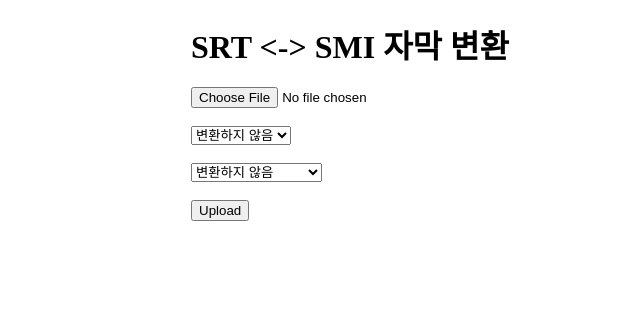
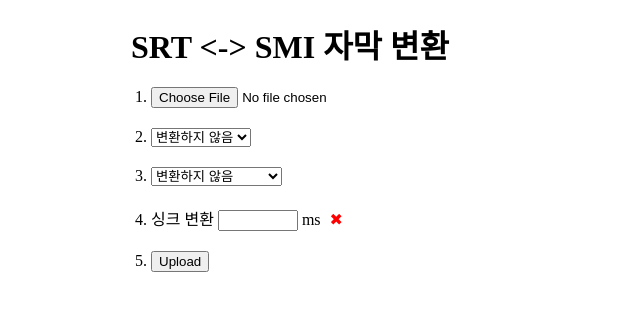
Before and after one commit to geon-park/SubtitleConverter, a Django app: page / in a window 1280 px wide. Shown: the top 311 px of the page, without its empty margins (209-849 px from the left). Run offline with Django 3.2, Linux system fonts and the light colour scheme.

Commit message:
added UI for modifying subtitle

```diff
--- a/converter/static/css/style.css
+++ b/converter/static/css/style.css
@@ -4,11 +4,20 @@ h1 a { /*text-decoration:none; color:#000;*/ }
 h3 { text-align:center }
 form { margin:20px 0; padding:0; }
 ol { margin:0; padding:0 0 0 20px; }
-li { margin-bottom:10px; }
-.ad { padding:20px 0 10px 0; }
+li{ margin: 20px 0; }
+
 
 #container { margin:0 auto 0 auto; width:95%; max-width:980px !important; text-align:left; }
-#container { width:480px !important;}
-#sns { text-align:center; margin-bottom:20px; }
-#footer { text-align:center; margin-bottom:20px; }
+#container { width:600px !important;}
 #content { width:100%; max-width:480px; float:left; }
+input:invalid+span:after {
+  content: '✖';
+  padding-left: 5px;
+  color: red;
+}
+
+input:valid+span:after {
+  content: '✓';
+  padding-left: 5px;
+  color: blue;
+}
--- a/converter/templates/converter/index.html
+++ b/converter/templates/converter/index.html
@@ -13,21 +13,34 @@
     <h1>SRT <-> SMI 자막 변환</h1>
     <form method="post" enctype="multipart/form-data" novalidate>
     {% csrf_token %}
+        <ol>
+            <li>
                 <input type="file" name="upload_file">
-        <br><br>
+            </li>
+            <li>
                 <select name="convert_type">
                     <option value="0">변환하지 않음</option>
                     <option value="1">SMI -> SRT</option>
                     <option value="2">SRT -> SMI</option>
                 </select>
-        <br><br>
+            </li>
+            <li>
                 <select name="charset_type">
                     <option value="0">변환하지 않음</option>
                     <option value="1">EUC-KR -> UTF-8</option>
                     <option value="2">UTF-8 -> EUC-KR</option>
                 </select>
-        <br><br>
+            </li>
+            <li>
+                싱크 변환
+                <input size="6" type="number" name="sync_ms" min="0" max="10000" required>
+                ms
+                <span class="validity"></span>
+            </li>
+            <li>
                 <button type="submit">Upload</button>
+            </li>
+        </ol>
     </form>
 </div>
 </body>
--- a/converter/views.py
+++ b/converter/views.py
@@ -2,6 +2,7 @@ from django.http import HttpResponseRedirect, HttpResponse
 from django.shortcuts import render
 from .forms import UploadFileForm
 import logging
+from .converter import Converter
 
 
 logger = logging.getLogger(__name__)
@@ -16,17 +17,15 @@ def upload_file(request):
         if not form.is_valid():
             return render(request, 'converter/index.html', {'form': form})
 
-        content = handle_uploaded_file(request.FILES['upload_file'])
-        # logger.info('content %s' % content)
+        file = request.FILES['upload_file']
+        convert_type = request.POST.get('convert_type')
+        charset_type = request.POST.get('charset_type')
+        sync_ms = request.POST.get('sync_ms')
+
+        content = Converter.handle_uploaded_file(file, convert_type, charset_type, sync_ms)
         response = HttpResponse(content, content_type='application/octet-stream')
         response['Content-Disposition'] = 'inline; filename=' + str(request.FILES['upload_file'])
         return response
     else:
         form = UploadFileForm()
     return render(request, 'converter/index.html', {'form': form})
-
-
-def handle_uploaded_file(f):
-    # logger.info('Success!!!')
-    content = f.read()
-    return content
--- a/requirements.txt
+++ b/requirements.txt
@@ -1 +1,2 @@
 Django==2.1
+chardet
```
Also changed, not shown: converter/converter.py (added, +11 -0 lines). Lines whose indentation alone changed are shown as unchanged.
